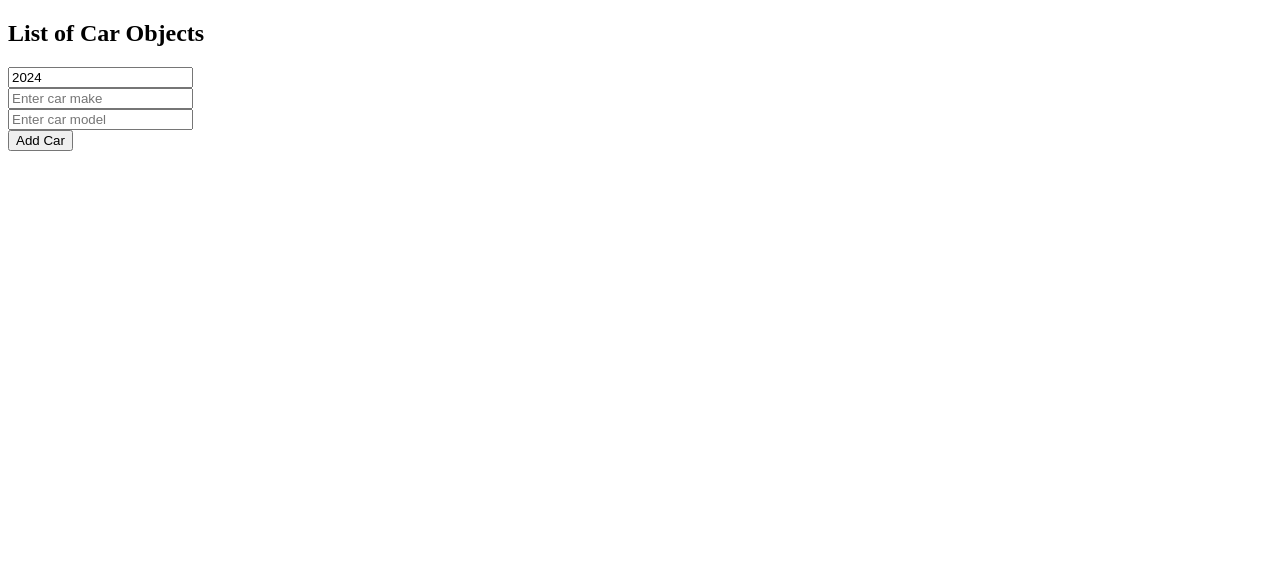
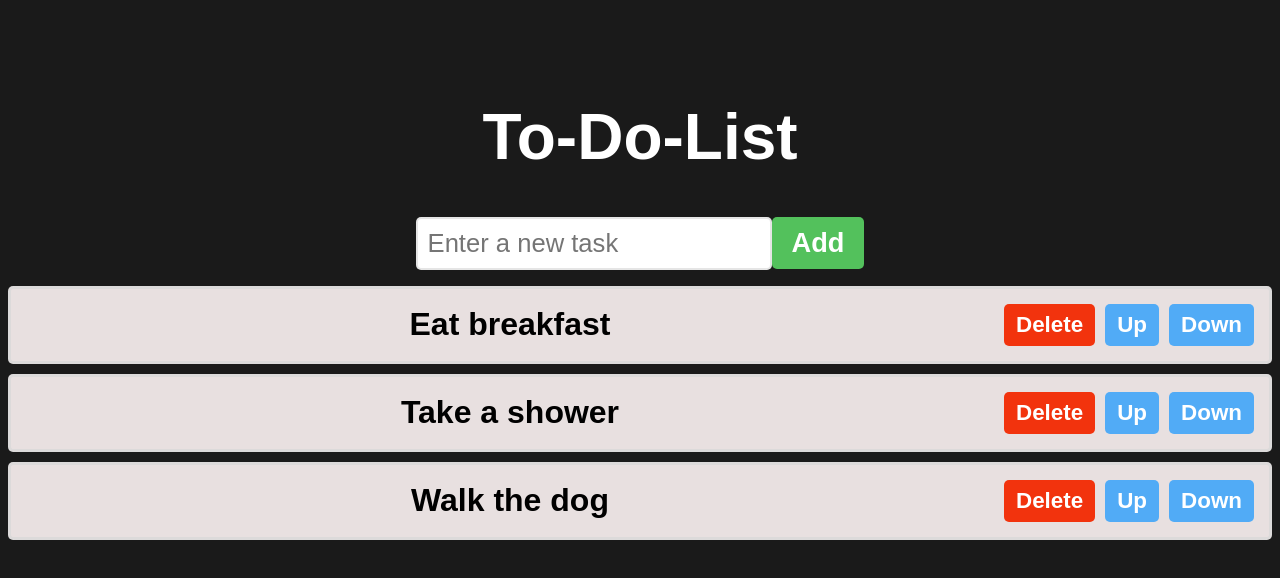
Before and after one commit to aimanroslii/react-fullTtrl, a React (Vite) app in the folder project-lib/: page / in a window 1280 px wide. Shown: the top 578 px of the page. Built offline with nearby package versions, Linux system fonts and the light colour scheme.

Commit message:
Create to-do-list app
Signed-off-by: Aiman Rosli <aimanrosli977@yahoo.com>

```diff
--- a/project-lib/src/App.jsx
+++ b/project-lib/src/App.jsx
@@ -12,6 +12,7 @@
 import ObjectComponent from './ObjectComponent.jsx'
 import UpArrayComponent from './UpArrayComponent.jsx'
 import ArrayObjectComponent from './ArrayObjectComponent.jsx'
+import ToDoList from './ToDoList.jsx'
 
 //HOW TO STYLE REACT COMPONENTS WITH CSS
 //1.EXTERNAL
@@ -67,8 +68,9 @@
 
   return (
     <>
-      <ArrayObjectComponent/>
-      {/* <UpArrayComponent/>
+      <ToDoList/>
+      {/* <ArrayObjectComponent/>
+      <UpArrayComponent/>
       <ObjectComponent/>
       <UpdaterComponent/>
       <ColorPicker/>
--- /dev/null
+++ b/project-lib/src/ToDoList.jsx
@@ -0,0 +1,81 @@
+import React, {useState} from 'react';
+
+function ToDoList(){
+
+    const [tasks, setTasks] = useState(["Eat breakfast", "Take a shower", "Walk the dog"]);
+    const [newTask, setNewTask] = useState("");
+
+    function handleInputChange(event){
+         setNewTask(event.target.value);
+    }
+
+    function addTask(){
+
+        if(newTask.trim() !== ""){
+            setTasks(t => [...t, newTask]);
+            setNewTask("");
+        }
+    }
+
+    function deleteTask(index){
+        const updatedTask = tasks.filter((_,i) => i !== index);
+        setTasks(updatedTask);
+    }
+
+    function moveTaskUp(index){
+
+        if(index>0){
+            const updatedTasks = [...tasks];
+            [updatedTasks[index], updatedTasks[index-1]] =
+            [updatedTasks[index-1], updatedTasks[index]];
+            setTasks(updatedTasks);
+        }
+    }
+
+    function moveTaskDown(index){
+
+        if(index < tasks.length - 1){
+            const updatedTasks = [...tasks];
+            [updatedTasks[index], updatedTasks[index+1]] =
+            [updatedTasks[index+1], updatedTasks[index]];
+            setTasks(updatedTasks);
+        }
+    }
+
+    return(
+        <div className='to-do-list'>
+            <h1>To-Do-List</h1>
+            <div>
+                <input type='text' placeholder="Enter a new task"
+                onChange={handleInputChange} value={newTask}/>
+                <button
+                    className='add-button'
+                    onClick={addTask}>
+                    Add
+                </button>
+            </div>
+
+            <ol>
+                {tasks.map((task, index) =>
+                    <li key={index}>
+                        <span className='text'>{task}</span>
+                        <button className='delete-button'
+                                onClick={() => deleteTask(index)}>
+                                Delete
+                        </button>
+                        <button className='move-button'
+                                onClick={() => moveTaskUp(index)}>
+                                Up
+                        </button>
+                        <button className='move-button'
+                                onClick={() => moveTaskDown(index)}>
+                                Down
+                        </button>
+                    </li>
+                    )}
+            </ol>
+        </div>
+    );
+
+}
+export default ToDoList;
--- a/project-lib/src/index.css
+++ b/project-lib/src/index.css
@@ -129,3 +129,73 @@
     border-radius: 10px;
     border: 3px solid hsl(0, 0%, 80%)
 } */
+body{
+    background-color: hsl(0,0%,10%);
+}
+.to-do-list{
+    font-family: Arial, Helvetica, sans-serif;
+    text-align: center;
+    margin-top: 100px;
+}
+h1{
+    font-size: 4rem;
+    color: white;
+}
+button{
+    font-size:1.7rem;
+    font-weight: bold;
+    padding: 10px 20px;
+    color: white;
+    border: none;
+    border-radius: 5px;
+    cursor: pointer;
+    transition: background-color 0.5s ease ;
+}
+.add-button{
+    background-color: hsl(125, 47%, 54%);
+}
+.add-button:hover{
+    background-color: hsl(125, 47%, 34%);
+}
+.delete-button{
+    background-color: hsl(10, 90%, 50%);
+}
+.delete-button:hover{
+    background-color: hsl(10, 90%, 30%);
+}
+.move-button{
+    background-color: hsl(207, 90%, 64%);
+}
+.move-button:hover{
+    background-color: hsl(207, 90%, 54%);
+}
+input[type="text"]{
+    font-size: 1.6rem;
+    padding: 10px;
+    border: 2px solid hsla(0,0%,80%,0.5);
+    border-radius: 5px;
+    color: hsla(0,0%,0%,0.5);
+}
+ol{
+    padding: 0;
+}
+li{
+    font-size: 2rem;
+    font-weight: bold;
+    padding: 15px;
+    background-color: hwb(0 88% 9%);
+    margin-bottom: 10px;
+    border: 3px solid hsla(0,0%,85%,0.75);
+    border-radius: 5px;
+    display: flex;
+    align-items: center;
+}
+.text{
+    flex:1;
+}
+
+.delete-button, .move-button{
+    padding: 8px 12px;
+    font-size: 1.4rem;
+    margin-left: 10px;
+}
```
